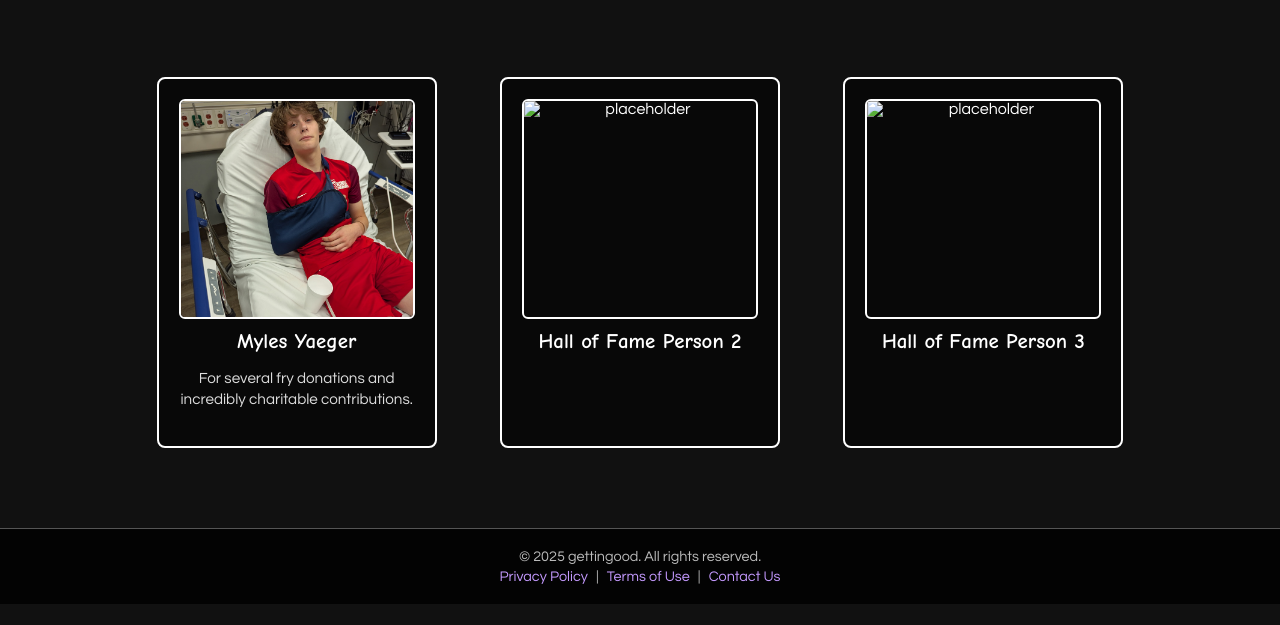
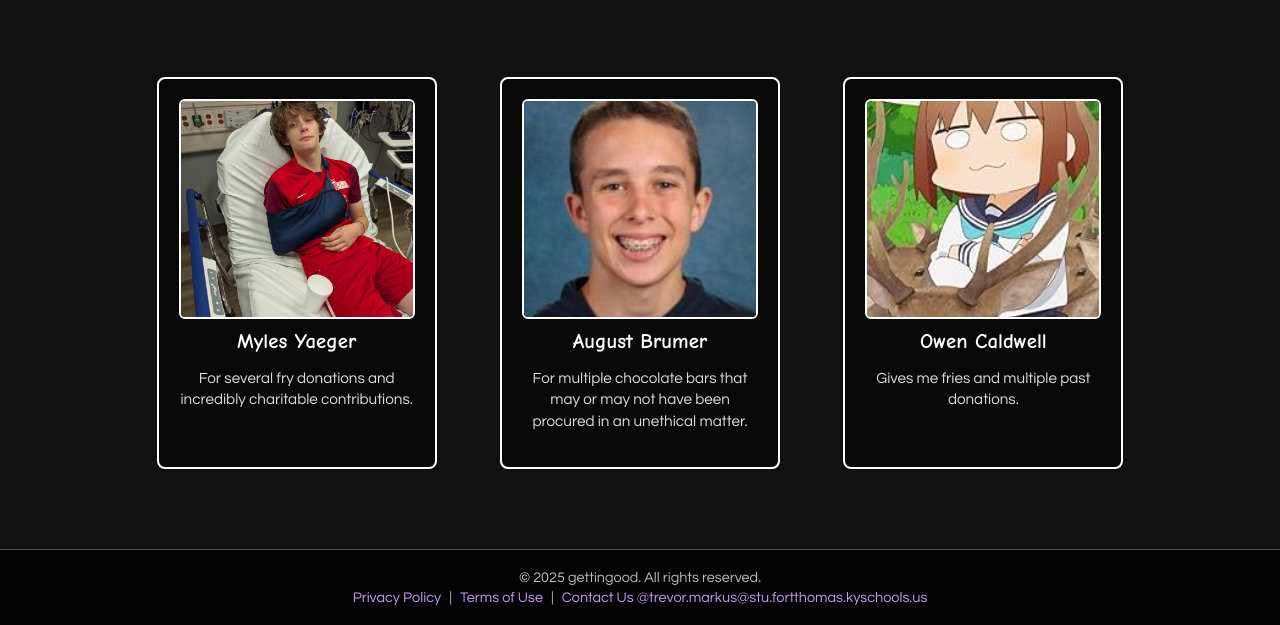
Before and after one commit to FatalMonarch/finalprojecttrevormmmmmmk, a plain HTML site: page wof.html in a window 1280 px wide. Shown: the part 221-846 px from the top of the page. Before the commit the page ends 825 px from the top, so only its background shows below. Drawn offline with Linux system fonts and the light colour scheme.

Commit message:
Revise Wall of Fame entries and details
Updated the Wall of Fame page with new entries and corrected some details.

```diff
--- a/wof.html
+++ b/wof.html
@@ -3,7 +3,8 @@
   <head>
     <meta charset="UTF-8" />
     <meta name="viewport" content="width=device-width, initial-scale=1.0" />
-    <title>Wall of Fame - gettingood</title>
+    <title>gettingFame</title>
+    <link rel="icon" type="image/x-icon" href="gettinfavicon.png" />
     <link rel="stylesheet" href="final.css" />
   </head>
   <body class="walloffame-page">
@@ -18,7 +19,7 @@
             <li><a href="responses.html">Responses</a></li>
             <li><a href="wof.html">Wall of Fame</a></li>
             <li><a href="handbook.html">Handbook</a></li>
-            <li><a href="guide.html">Guide</a></li>
+            <li><a href="survivalg.html">Guide</a></li>
           </ul>
         </nav>
       </div>
@@ -43,23 +44,18 @@
         </div>
 
         <div class="fame-card">
-          <img
-            src="placeholder.jpg"
-            alt="placeholder"
-            class="placeholder-img"
-          />
-          <h3>Hall of Fame Person 2</h3>
-          <p></p>
+          <img src="august.jpg" alt="August Brumer" class="placeholder-img" />
+          <h3>August Brumer</h3>
+          <p>
+            For multiple chocolate bars that may or may not have been procured
+            in an unethical matter.
+          </p>
         </div>
 
         <div class="fame-card">
-          <img
-            src="placeholder.jpg"
-            alt="placeholder"
-            class="placeholder-img"
-          />
-          <h3>Hall of Fame Person 3</h3>
-          <p></p>
+          <img src="nokotan.jpg" alt="Owen Caldwell" class="placeholder-img" />
+          <h3>Owen Caldwell</h3>
+          <p>Gives me fries and multiple past donations.</p>
         </div>
       </section>
     </main>
@@ -68,7 +64,9 @@
       <p>&copy; 2025 gettingood. All rights reserved.</p>
       <p>
         <a href="#">Privacy Policy</a> | <a href="#">Terms of Use</a> |
-        <a href="#">Contact Us</a>
+        <a href="trevor.markus@stu.fortthomas.kyschools.us"
+          >Contact Us @trevor.markus@stu.fortthomas.kyschools.us</a
+        >
       </p>
     </footer>
   </body>
```
